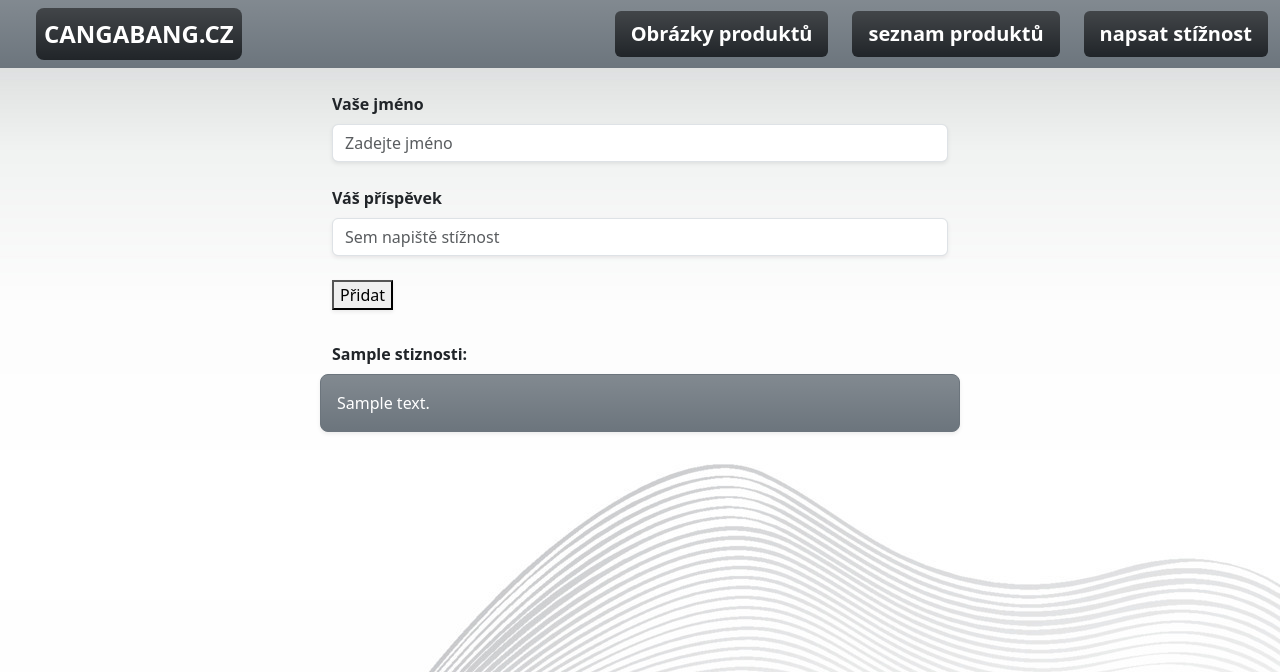
After one commit to Cigan6/pololetni, a Symfony app: template templates/stiznosti.html.twig in a window 1280 px wide. The commit adds this page. Shown: the top 672 px of the page. Run offline with Twig, Linux system fonts and the light colour scheme; the template is opened without the code that fills it: most values are stand-ins (such as "Sample title", 1, 10 or a date in 2020); some libraries are stand-ins or nearby versions.

Commit message:
[10.1.2024-nejspis hotovo]

```diff
--- a/pages/3.json
+++ /dev/null
@@ -1,4 +0,0 @@
-{
-    "template": "3.html.twig"
-
-}
--- /dev/null
+++ b/pages/stiznosti.json
@@ -0,0 +1,6 @@
+{
+   "template": "stiznosti.html.twig"
+
+
+
+}
--- /dev/null
+++ b/public/stiznost.js
@@ -0,0 +1,56 @@
+var version = new Date().getTime();
+
+$(document).ready(function() {
+    $("#postForm").submit(function() {
+        $.getJSON('./stiznosti.json?v=' + version, function(data) {
+            var postKeys = Object.keys(data.stiznosti);
+            if (postKeys.length != 0)
+            {
+              var lastKey = postKeys[postKeys.length - 1];
+              var lastPost = lastKey.substring(8);
+              console.log (lastPost);
+              var lastPostNum = parseInt(lastPost, 10);
+              nextPost = lastPostNum + 1;
+            }
+            else {
+              nextPost = 0;
+            }
+            theRest();
+          });
+    });
+
+    function theRest() {
+      var data = {
+          "stiznost": {
+            "name": "",
+            "text": ""
+          }
+      };
+
+      var formName = document.getElementById('formName').value;
+      var formText = document.getElementById('formText').value;
+
+      data.stiznost.name = formName;
+      data.stiznost.text = formText;
+
+      var oldKeyName = "stiznost";
+      var newKeyName = `stiznost${nextPost}`;
+
+      data[newKeyName] = data[oldKeyName];
+
+      delete data[oldKeyName];
+
+
+      $.ajax({
+          type: "POST",
+          url: "stiznost.php",
+          data: { jsonData: JSON.stringify(data) },
+          success: function(response) {
+              console.log(response);
+          },
+          error: function(error) {
+              console.error(error);
+          }
+      });
+    };
+});
--- a/templates/3.html.twig
+++ /dev/null
@@ -1,3 +0,0 @@
-{% extends "1.html.twig" %}
-{% block obsah %}
-{% endblock %}
--- a/templates/main.html.twig
+++ b/templates/main.html.twig
@@ -6,6 +6,10 @@
     <meta name="viewport" content="width=device-width, initial-scale=1.0">
     <link href="https://cdn.jsdelivr.net/npm/bootstrap@5.3.2/dist/css/bootstrap.min.css" rel="stylesheet" integrity="sha384-T3c6CoIi6uLrA9TneNEoa7RxnatzjcDSCmG1MXxSR1GAsXEV/Dwwykc2MPK8M2HN" crossorigin="anonymous">
     <title>Cangabang.cz</title>
+    <script
+  src="https://code.jquery.com/jquery-3.7.1.min.js"
+  integrity="sha256-/JqT3SQfawRcv/BIHPThkBvs0OEvtFFmqPF/lYI/Cxo="
+  crossorigin="anonymous"></script>
     <style>
     body {
         background-image: url({{asset("svg/pozadi.jpg")}});
@@ -15,17 +19,17 @@
 <body>
     <nav class="navbar bg-secondary bg-gradient" >
         <div class="container-fluid">
-            <a class = " text1 navbar-brand fw-bold fs-4" href="/uvod">CANGABANG.CZ</a>
+            <a class = "text1 fw-bold fs-4 ms-4 nav-link bg-dark bg-gradient text-white p-2 rounded-3" href="/uvod">CANGABANG.CZ</a>
             <div  class="">
                 <ul class="nav nav-pills">
                     <li class = "nav-item ms-auto">
-                        <a href = "/1" class = "text1 fw-bold fs-5 ms-auto nav-link text-black">stranka1</a>
+                        <a href = "/1" class = "text1 fw-bold fs-5 ms-4 nav-link bg-dark bg-gradient text-white">Obrázky produktů</a>
                     </li>
                     <li class = "nav-item">
-                        <a href = "/2" class = "text1 fw-bold fs-5 ms-auto nav-link text-black">stranka2</a>
+                        <a href = "/2" class = "text1 fw-bold fs-5 ms-4 nav-link bg-dark bg-gradient text-white">seznam produktů</a>
                     </li>
                     <li class = "nav-item">
-                        <a href = "/3" class = "text1 fw-bold fs-5 ms-auto nav-link text-black">stranka3</a>
+                        <a href = "/stiznosti" class = "text1 fw-bold fs-5 ms-4 nav-link bg-dark bg-gradient text-white">napsat stížnost</a>
                     </li>
                 </ul>
             </div>
--- /dev/null
+++ b/templates/stiznosti.html.twig
@@ -0,0 +1,45 @@
+{% extends "main.html.twig" %}
+{% block obsah %}
+
+
+
+<div class="container-fluid">
+    <form id="postForm">
+        <div class="row justify-content-center my-4">
+            <div class="col-6">
+                <label class="form-label fw-bold">Vaše jméno</label>
+                <input class="form-control shadow-sm" id="formName" placeholder="Zadejte jméno" required>
+            </div>
+        </div>
+        <div class="row justify-content-center my-4">
+            <div class="col-6">
+                <label class="form-label fw-bold">Váš příspěvek</label>
+                <input class="form-control shadow-sm" id="formText" rows="4" placeholder="Sem napiště stížnost" required></input>
+            </div>
+        </div>
+        <div class="row justify-content-center my-4">
+            <div class="col-6">
+                <button type="submit" id="btnSubmit" class="shadow-sm ">Přidat</button>
+            </div>
+        </div>
+    </form>
+</div>
+
+{% for stiznost in stiznosti %}
+<div class="container-fluid post">
+    <div class="row justify-content-center">
+        <div class="col-6 fs-7 my-2 fw-bold">
+            {{ stiznost.name }}:
+        </div>
+    </div>
+    <div class="row justify-content-center ">
+        <div class="col-6 fs-6 p-3 border border-secondary shadow-sm bg-secondary bg-gradient rounded-3 text-white">
+            {{ stiznost.text }}
+        </div>
+    </div>
+
+</div>
+{% endfor %}
+
+<script src ="{{asset('stiznost.js')}}"></script>
+{% endblock %}
```
Also changed, not shown: public/stiznost.php (added, +22 -0 lines), public/stiznosti.json (added, +17 -0 lines), src/Controller/MainController.php (+8 -0 lines), templates/1.html.twig (+8 -8 lines), templates/2.html.twig (+6 -3 lines), templates/login.html.twig (+5 -5 lines).
